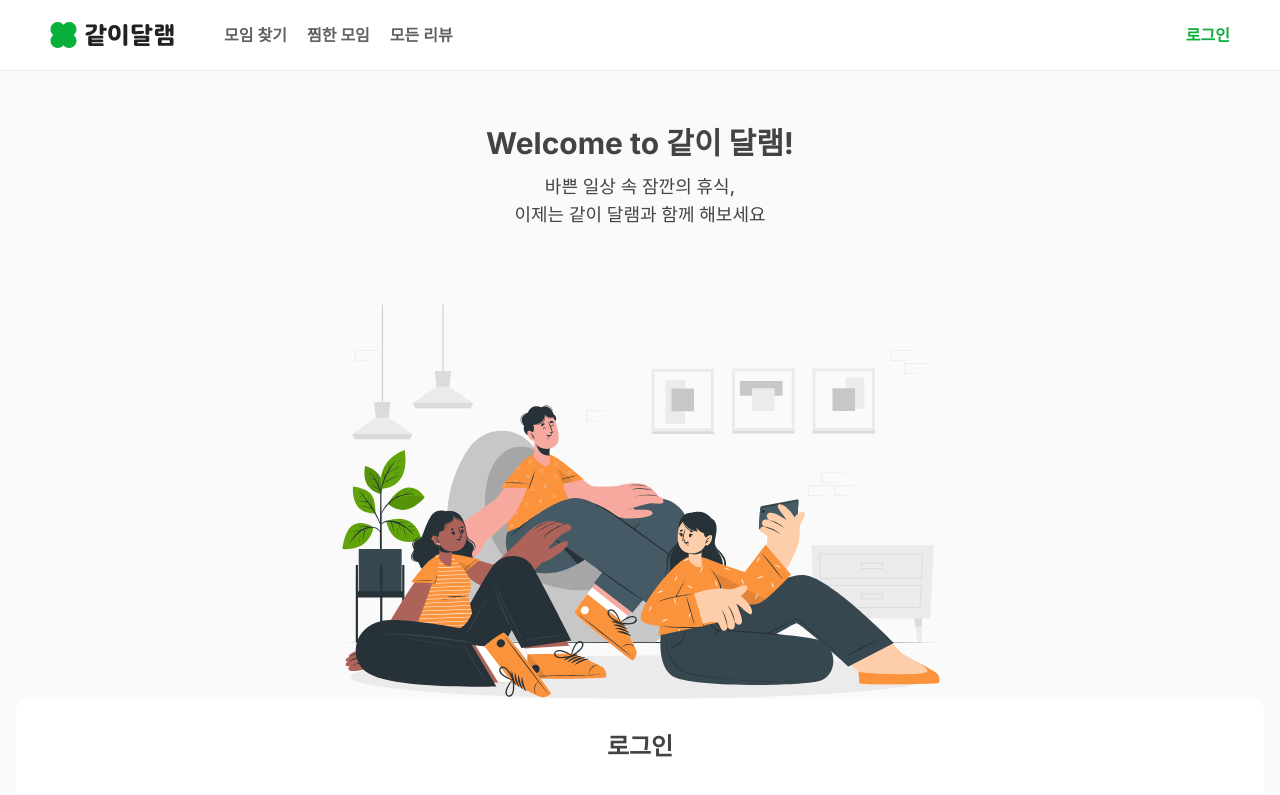
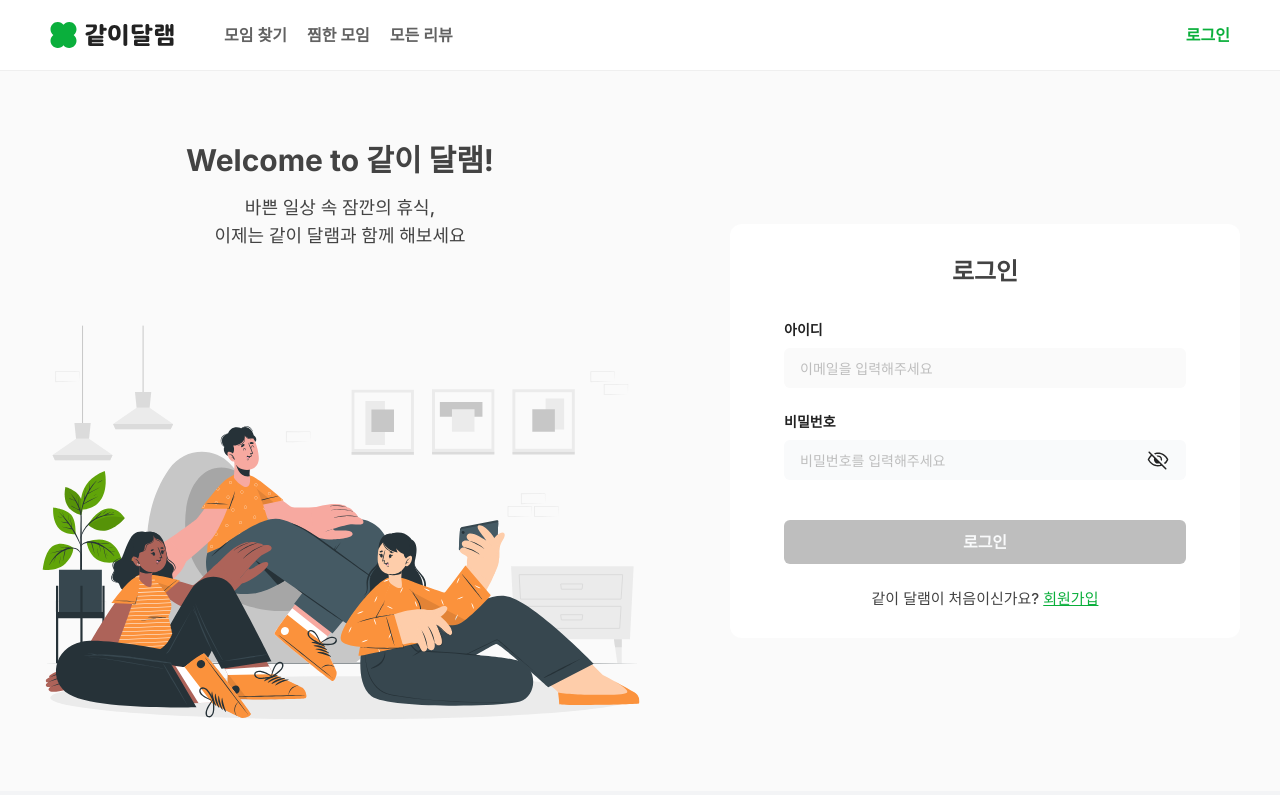
Before and after one commit to yeonna18k/relax-together-front, a Next.js app: page /signin in a window 1280 px wide. Shown: the top 795 px of the page. Built offline with nearby package versions, Linux system fonts and the light colour scheme.

Commit message:
style: signin 반응형 완료

```diff
--- a/src/app/signin/page.tsx
+++ b/src/app/signin/page.tsx
@@ -4,7 +4,7 @@ import SigninHeader from '@/entities/signin/ui/SigninHeader';
 
 export default function Signin() {
   return (
-    <div className="px-4 pt-[39px] md:pt-[54px]">
+    <div className="flex h-[calc(100vh-56px)] flex-col px-4 pt-[39px] md:px-0 md:pt-[54px] lg:h-[calc(100vh-80px)] xl:flex-row xl:items-center xl:justify-center xl:gap-[90px] xl:p-0">
       <div>
         <SigninHeader />
         <AuthImage />
--- a/src/entities/auth/ui/AuthImage.tsx
+++ b/src/entities/auth/ui/AuthImage.tsx
@@ -3,7 +3,7 @@ import AuthSvgImage from '@/shared/assets/auth-img.svg';
 export default function AuthImage() {
   return (
     <div className="flex justify-center">
-      <AuthSvgImage className="w-[290px] md:w-[410px] xl:w-[600px]" />
+      <AuthSvgImage className="h-[188px] w-[290px] md:h-[270px] md:w-[410px] xl:h-[400px] xl:w-[600px]" />
     </div>
   );
 }
--- a/src/entities/auth/ui/TogglePage.tsx
+++ b/src/entities/auth/ui/TogglePage.tsx
@@ -32,7 +32,7 @@ export default function TogglePage({
   };
 
   return (
-    <div className="flex justify-center gap-1 text-[15px] font-medium">
+    <div className="flex h-[18px] justify-center gap-1 text-[15px] font-medium">
       <p className="text-gray-800">{PageMap[page].span}</p>
       <Link href={PageMap[page].href} className="text-green-500 underline">
         {PageMap[page].link}
--- a/src/entities/signin/ui/SigninForm.tsx
+++ b/src/entities/signin/ui/SigninForm.tsx
@@ -34,7 +34,7 @@ export default function SigninForm() {
   }
 
   return (
-    <div className="w-full rounded-xl bg-white px-4 py-8">
+    <div className="mt-[15px] w-full rounded-xl bg-white px-4 py-8 md:mx-auto md:mt-[49px] md:w-[608px] md:px-[54px] xl:mx-0 xl:mt-0 xl:w-[510px]">
       <div className="mb-8 text-center text-xl font-semibold text-gray-800 md:text-2xl">
         로그인
       </div>
@@ -47,8 +47,9 @@ export default function SigninForm() {
               disabled={!formValid}
               variant={`${formValid ? 'enabled' : 'disabled'}`}
               size="full"
+              className="md:h-11 md:text-base"
             >
-              확인
+              로그인
             </Button>
             <TogglePage page="signin" />
           </div>
--- a/src/entities/signin/ui/SigninFormField.tsx
+++ b/src/entities/signin/ui/SigninFormField.tsx
@@ -56,7 +56,7 @@ export default function SigninFormField({ form, name }: SigninFormFieldProps) {
           <FormLabel className="text-sm font-semibold text-gray-900">
             {signinFormData[name].label}
           </FormLabel>
-          <FormControl className="mb-1.5 mt-2">
+          <FormControl className="mt-2">
             {isPasswordField ? (
               <InputPassword {...commonInputProps} {...field} />
             ) : (
--- a/src/entities/signin/ui/SigninHeader.tsx
+++ b/src/entities/signin/ui/SigninHeader.tsx
@@ -1,6 +1,6 @@
 export default function SigninHeader() {
   return (
-    <div className="mb-[50px] flex flex-col justify-center gap-3 text-center text-gray-800 md:mb-[28px] xl:mb-[70px]">
+    <div className="mb-[50px] flex flex-col justify-center gap-3 text-center text-gray-800 md:mb-[28px] xl:mb-[70px] xl:gap-4">
       <div className="text-xl font-semibold md:text-2xl xl:text-3xl xl:font-bold">
         Welcome to 같이 달램!
       </div>
--- a/src/entities/signup/ui/SignupEmailFormField.tsx
+++ b/src/entities/signup/ui/SignupEmailFormField.tsx
@@ -36,7 +36,7 @@ export default function SignupEmailFormField({ form }: SignupFormFieldProps) {
           <FormLabel className="text-sm font-semibold text-gray-900">
             아이디
           </FormLabel>
-          <FormControl className="mb-1.5 mt-2">
+          <FormControl className="mt-2">
             <Input
               {...commonInputProps}
               {...field}
--- a/src/entities/signup/ui/SignupFormField.tsx
+++ b/src/entities/signup/ui/SignupFormField.tsx
@@ -69,7 +69,7 @@ export default function SignupFormField({ form, name }: SignupFormFieldProps) {
           <FormLabel className="text-sm font-semibold text-gray-900">
             {signupFormData[name].label}
           </FormLabel>
-          <FormControl className="mb-1.5 mt-2">
+          <FormControl className="mt-2">
             {isPasswordField ? (
               <InputPassword {...commonInputProps} {...field} />
             ) : (
--- a/src/shared/ui/input.tsx
+++ b/src/shared/ui/input.tsx
@@ -38,7 +38,7 @@ const InputPassword = React.forwardRef<
   const handleToggle = () => setToggled(!toggled);
 
   return (
-    <div className="relative flex items-center">
+    <div className="relative flex items-center text-center">
       <input
         ref={ref}
         type={toggled ? 'text' : 'password'}
@@ -51,7 +51,7 @@ const InputPassword = React.forwardRef<
       />
       <button
         type="button"
-        className="absolute right-3 text-black"
+        className="absolute bottom-2 right-4 text-black"
         onClick={() => {
           handleToggle();
         }}
```
